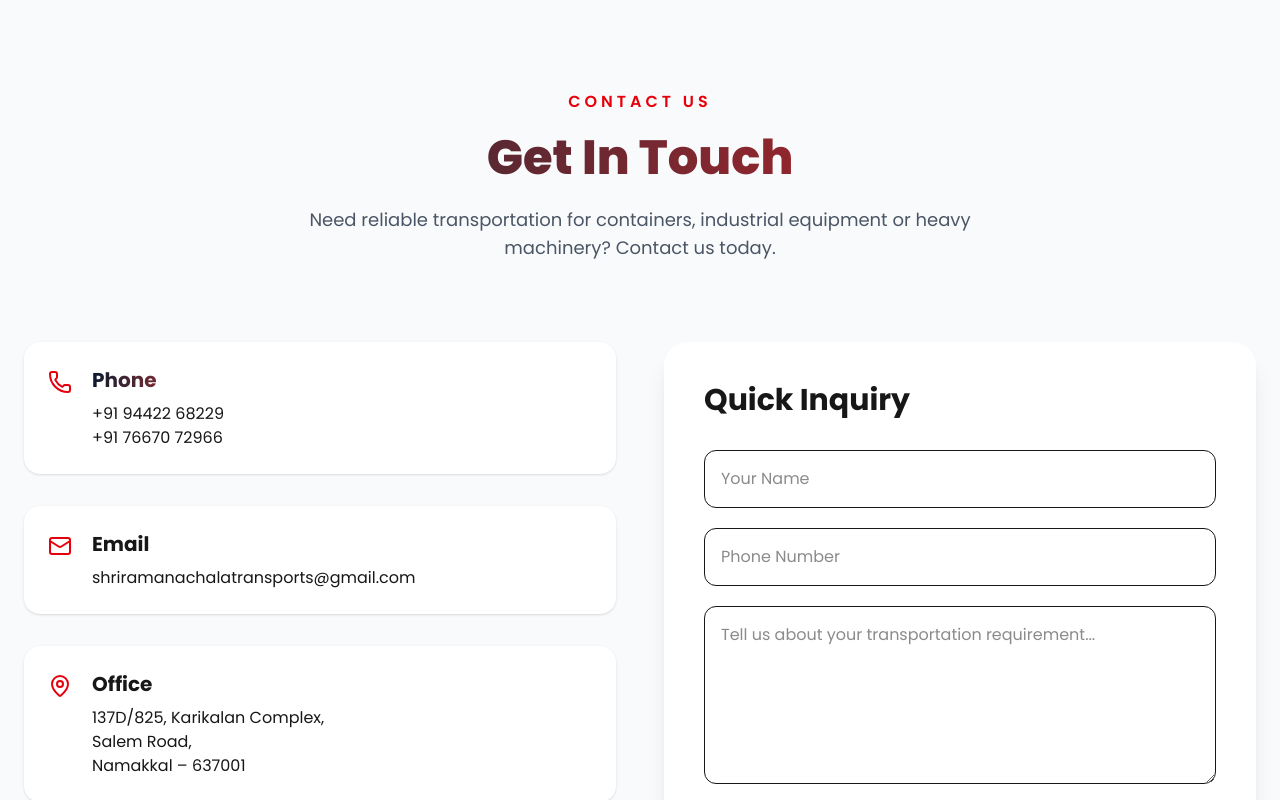
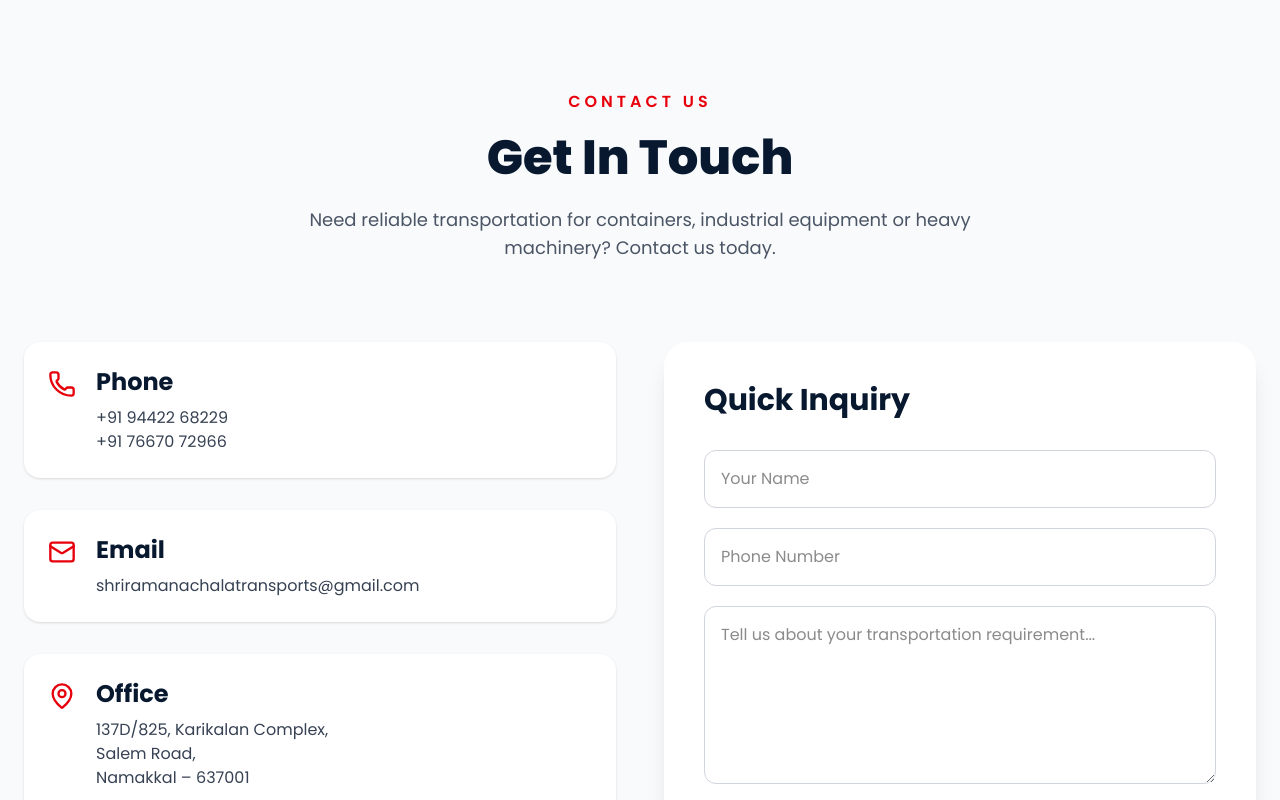
Before and after one commit to VIKRANT8122868229/SHRI-RAMANACHALA-TRANSPORTS, a Next.js app: page / in a window 1280 px wide. Shown: the part 4020-4820 px from the top of the page. Built offline with nearby package versions, Linux system fonts and the light colour scheme.

Commit message:
Updated website

```diff
--- a/components/contact.tsx
+++ b/components/contact.tsx
@@ -8,13 +8,14 @@ export default function Contact() {
     >
       <div className="max-w-7xl mx-auto px-6">
 
+        {/* Heading */}
         <div className="text-center">
 
           <span className="text-red-600 uppercase tracking-[4px] font-semibold">
             Contact Us
           </span>
 
-          <h2 className="text-5xl font-black mt-5 bg-gradient-to-r from-[#07182f] to-red-600 bg-clip-text text-transparent">
+          <h2 className="text-5xl font-black mt-5 text-[#07182f]">
             Get In Touch
           </h2>
 
@@ -28,40 +29,43 @@ export default function Contact() {
         <div className="grid lg:grid-cols-2 gap-12 mt-20">
 
           {/* Left */}
-
           <div className="space-y-8">
 
+            {/* Phone */}
             <div className="flex gap-5 items-start bg-white rounded-2xl p-6 shadow">
 
-              <Phone className="text-red-600 mt-1" />
+              <Phone className="text-red-600 mt-1" size={28} />
 
               <div>
-                <h3 className="font-bold text-xl bg-gradient-to-r from-[#07182f] to-red-600 bg-clip-text text-transparent">
+
+                <h3 className="font-bold text-2xl text-[#07182f]">
                   Phone
                 </h3>
 
-                <p className="mt-2">
+                <p className="mt-2 text-gray-700">
                   +91 94422 68229
                 </p>
 
-                <p>
+                <p className="text-gray-700">
                   +91 76670 72966
                 </p>
+
               </div>
 
             </div>
 
+            {/* Email */}
             <div className="flex gap-5 items-start bg-white rounded-2xl p-6 shadow">
 
-              <Mail className="text-red-600 mt-1" />
+              <Mail className="text-red-600 mt-1" size={28} />
 
               <div>
 
-                <h3 className="font-bold text-xl">
+                <h3 className="font-bold text-2xl text-[#07182f]">
                   Email
                 </h3>
 
-                <p className="mt-2 break-all">
+                <p className="mt-2 break-all text-gray-700">
                   shriramanachalatransports@gmail.com
                 </p>
 
@@ -69,17 +73,18 @@ export default function Contact() {
 
             </div>
 
+            {/* Office */}
             <div className="flex gap-5 items-start bg-white rounded-2xl p-6 shadow">
 
-              <MapPin className="text-red-600 mt-1" />
+              <MapPin className="text-red-600 mt-1" size={28} />
 
               <div>
 
-                <h3 className="font-bold text-xl">
+                <h3 className="font-bold text-2xl text-[#07182f]">
                   Office
                 </h3>
 
-                <p className="mt-2">
+                <p className="mt-2 text-gray-700">
                   137D/825, Karikalan Complex,
                   <br />
                   Salem Road,
@@ -94,34 +99,36 @@ export default function Contact() {
           </div>
 
           {/* Right */}
-
           <div className="bg-white rounded-3xl shadow-xl p-10">
 
-            <h3 className="text-3xl font-bold">
+            <h3 className="text-3xl font-bold text-[#07182f]">
               Quick Inquiry
             </h3>
 
             <form className="space-y-5 mt-8">
 
               <input
-                className="w-full border rounded-xl p-4"
+                type="text"
+                className="w-full border border-gray-300 rounded-xl p-4 focus:outline-none focus:ring-2 focus:ring-red-500"
                 placeholder="Your Name"
               />
 
               <input
-                className="w-full border rounded-xl p-4"
+                type="tel"
+                className="w-full border border-gray-300 rounded-xl p-4 focus:outline-none focus:ring-2 focus:ring-red-500"
                 placeholder="Phone Number"
               />
 
               <textarea
                 rows={6}
-                className="w-full border rounded-xl p-4"
+                className="w-full border border-gray-300 rounded-xl p-4 focus:outline-none focus:ring-2 focus:ring-red-500"
                 placeholder="Tell us about your transportation requirement..."
               />
 
               <a
                 href="https://wa.me/919442268229"
                 target="_blank"
+                rel="noopener noreferrer"
                 className="bg-green-600 hover:bg-green-700 transition rounded-xl py-4 text-white flex justify-center items-center gap-2 font-semibold"
               >
                 <MessageCircle size={20} />
```
